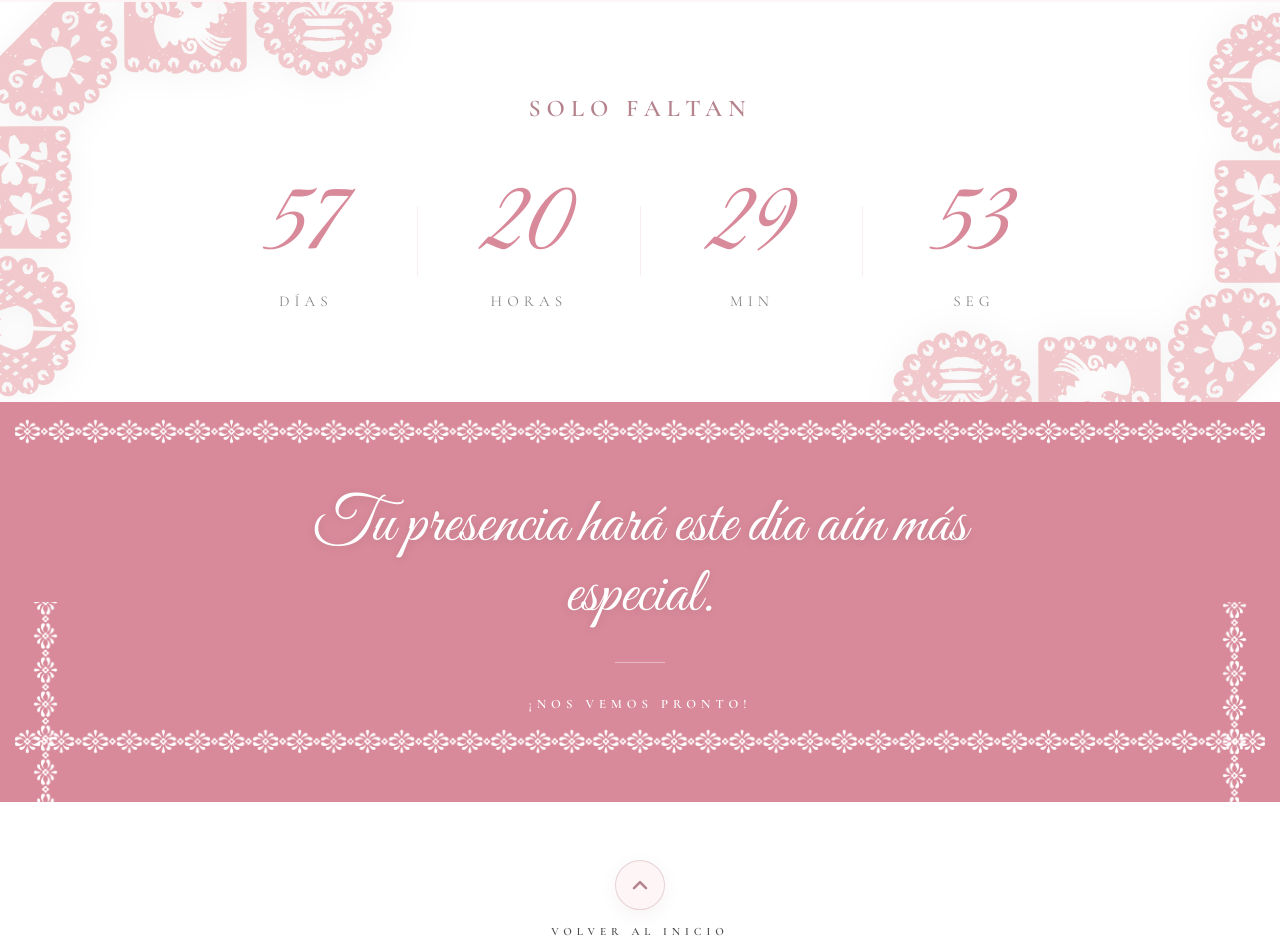
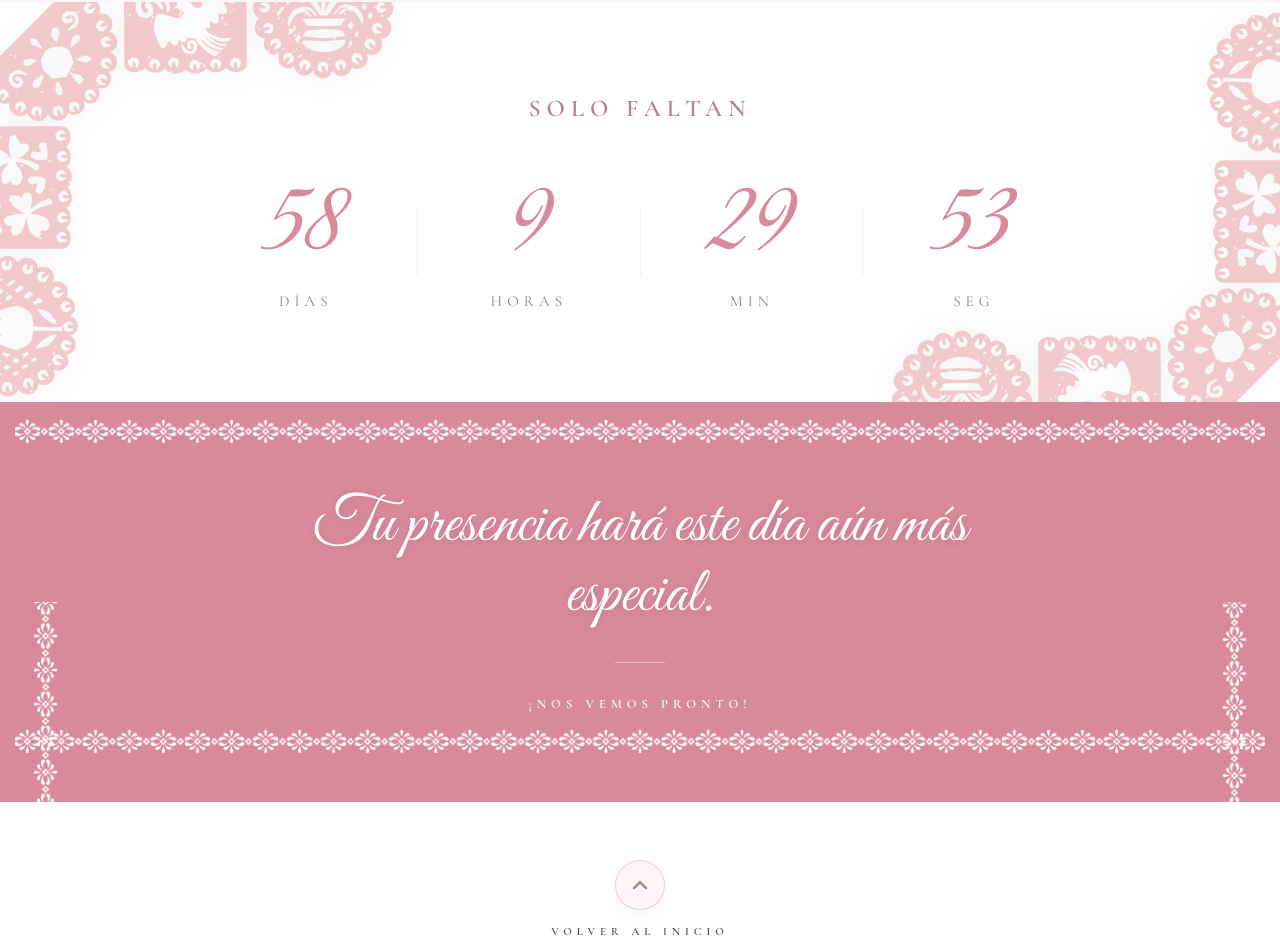
Before and after one commit to monisdecoinvitaciones/bautizo-cielito-lindo-romina-sofia-160526-ess, a Next.js app: page / in a window 1280 px wide. Shown: the part 7538-8490 px from the top of the page. Built offline with nearby package versions, Linux system fonts and the light colour scheme.

Commit message:
Correccion conteo y metadatos 19 marzo

```diff
--- a/src/app/components/Countdown/Countdown.jsx
+++ b/src/app/components/Countdown/Countdown.jsx
@@ -5,35 +5,42 @@ import './Countdown.css';
 const Countdown = () => {
   const [isVisible, setIsVisible] = useState(false);
   const sectionRef = useRef(null);
-  const targetDate = new Date('2026-05-16T00:00:00').getTime();
+
+  // Configurado para el 16 de mayo de 2026 a la 1:00 PM (13:00:00)
+  const targetDate = new Date('2026-05-16T13:00:00').getTime();
 
   const [timeLeft, setTimeLeft] = useState({
     days: 0, hours: 0, minutes: 0, seconds: 0
   });
 
+  // Estado para saber si la fecha ya pasó
+  const [isPast, setIsPast] = useState(false);
+
   useEffect(() => {
-    // Observer para la animación (más sensible)
+    // Observer para la animación
     const observer = new IntersectionObserver(
       ([entry]) => { if (entry.isIntersecting) setIsVisible(true); },
-      { threshold: 0.1 } // Se dispara antes para un efecto más fluido
+      { threshold: 0.1 }
     );
     if (sectionRef.current) observer.observe(sectionRef.current);
 
-    // Timer del conteo (más optimizado)
     const timer = setInterval(() => {
       const now = new Date().getTime();
       const distance = targetDate - now;
-      if (distance > 0) {
-        setTimeLeft({
-          days: Math.floor(distance / (1000 * 60 * 60 * 24)),
-          hours: Math.floor((distance % (1000 * 60 * 60 * 24)) / (1000 * 60 * 60)),
-          minutes: Math.floor((distance % (1000 * 60 * 60)) / (1000 * 60)),
-          seconds: Math.floor((distance % (1000 * 60)) / 1000),
-        });
-      } else {
-        // El tiempo ya pasó, puedes poner 0 o un mensaje
-        clearInterval(timer);
-      }
+
+      // Si la distancia es negativa, la convertimos a positiva para el cálculo
+      // pero activamos el flag de "isPast"
+      const absDistance = Math.abs(distance);
+      setIsPast(distance < 0);
+
+      setTimeLeft({
+        days: Math.floor(absDistance / (1000 * 60 * 60 * 24)),
+        hours: Math.floor((absDistance % (1000 * 60 * 60 * 24)) / (1000 * 60 * 60)),
+        minutes: Math.floor((absDistance % (1000 * 60 * 60)) / (1000 * 60)),
+        seconds: Math.floor((absDistance % (1000 * 60)) / 1000),
+      });
+
+      // No limpiamos el intervalo para que siga contando después de llegar a cero
     }, 1000);
 
     return () => {
@@ -44,26 +51,25 @@ const Countdown = () => {
 
   return (
     <section className={`countdown-section ${isVisible ? 'is-visible' : ''}`} ref={sectionRef}>
-      {/* Fondo de imagen (más oscuro y sutil) */}
       <div className="countdown-bg-wrapper">
-
         <div className="countdown-overlay"></div>
       </div>
 
       {/* --- DECORACIONES DE PAPEL PICADO --- */}
-      {/* Esquina superior izquierda (se ve completa) */}
       <div className="decor-papel-picado decor-top-left">
         <img src="/fotos/papel-picado.png" alt="Decoración Papel Picado Superior" />
       </div>
 
-      {/* Esquina inferior derecha (se corta el borde inferior) */}
       <div className="decor-papel-picado decor-bottom-right">
         <img src="/fotos/papel-picado.png" alt="Decoración Papel Picado Inferior" />
       </div>
       {/* ------------------------------------- */}
 
       <div className="countdown-content">
-        <h3 className="countdown-subtitle fuente-serif">SOLO FALTAN</h3>
+        {/* El título cambia dinámicamente según la fecha */}
+        <h3 className="countdown-subtitle fuente-serif">
+          {isPast ? 'HAN PASADO' : 'SOLO FALTAN'}
+        </h3>
 
         <div className="countdown-grid">
           <div className="time-block anim-1">
--- a/src/app/components/Musica/Musica.js
+++ b/src/app/components/Musica/Musica.js
@@ -7,7 +7,7 @@ export default function Musica() {
   const [yaInicio, setYaInicio] = useState(false);
   const audioRef = useRef(null);
 
-  // CONFIGURACIÓN: Aquí controlas el volumen máximo (0.3 es el 30%)
+  // CONFIGURACIÓN: Volumen máximo (0.1 es el 10% para que sea música de fondo sutil)
   const VOLUMEN_MAXIMO = 0.1;
 
   useEffect(() => {
@@ -35,13 +35,13 @@ export default function Musica() {
     audio.volume = 0;
     const intervalo = setInterval(() => {
       // Sube el volumen gradualmente hasta llegar al límite configurado
-      if (audio.volume < (VOLUMEN_MAXIMO - 0.05)) {
-        audio.volume += 0.05;
+      if (audio.volume < (VOLUMEN_MAXIMO - 0.01)) {
+        audio.volume += 0.01; // Subida más fina para que sea más suave
       } else {
         audio.volume = VOLUMEN_MAXIMO;
         clearInterval(intervalo);
       }
-    }, 200);
+    }, 100); // Se ejecuta cada 100ms
   };
 
   const toggleMusica = () => {
@@ -50,11 +50,10 @@ export default function Musica() {
 
     if (audio.paused) {
       if (!yaInicio) {
-        audio.currentTime = 45; // Salto inicial
+        // ELIMINADO: audio.currentTime = 45; -> Ahora inicia en 0 por defecto
         setYaInicio(true);
-        fadeIn(audio); // Inicia suave hasta el 30%
+        fadeIn(audio); // Inicia desde silencio hasta el VOLUMEN_MAXIMO
       } else {
-        // Si ya había iniciado, mantenemos el volumen bajo al reanudar
         audio.volume = VOLUMEN_MAXIMO;
       }
       audio.play().catch(err => console.log("Error:", err));
@@ -68,6 +67,7 @@ export default function Musica() {
       <button
         className={`btn-musica ${reproduciendo ? 'pulsando' : ''}`}
         onClick={toggleMusica}
+        aria-label={reproduciendo ? "Pausar música" : "Reproducir música"}
       >
         {reproduciendo ? (
           <svg viewBox="0 0 24 24" className="icono-musica">
--- a/src/app/layout.js
+++ b/src/app/layout.js
@@ -13,10 +13,10 @@ const geistMono = Geist_Mono({
 
 // CONFIGURACIÓN DE METADATOS
 export const metadata = {
-  title: "Mi Bautizo Romina Sofía", // Cambia esto al nombre del evento
+  title: "Mi Bautizo Romina Sofía",
   description: "Acompáñanos en este día tan especial. Haz clic para ver los detalles y confirmar tu asistencia.",
 
-  // 1. BLOQUEO DE BUSCADORES (Para que no salga en Google)
+  // 1. BLOQUEO DE BUSCADORES (Mantenido: No aparecerá en Google)
   robots: {
     index: false,
     follow: false,
@@ -31,11 +31,12 @@ export const metadata = {
   openGraph: {
     title: "¡Estás Invitado!",
     description: "Te esperamos con mucha ilusión. Haz clic para ver la invitación completa.",
-    url: "https://bautizo-romina-sofia.invimon.com", // Cambia por tu URL real
+    url: "https://bautizo-romina-sofia.invimon.com",
     siteName: "Invimon Digital",
     images: [
       {
-        url: "/fotos/portada.png", // LA RUTA DE TU IMAGEN DE MINIATURA
+        // CORRECCIÓN: Ruta absoluta completa para que WhatsApp encuentre la foto
+        url: "https://bautizo-romina-sofia.invimon.com/fotos/portada.png",
         width: 1200,
         height: 630,
         alt: "Invitación Digital",
@@ -43,6 +44,14 @@ export const metadata = {
     ],
     locale: "es_MX",
     type: "website",
+  },
+
+  // 3. REFUERZO PARA TWITTER/WHATSAPP (Opcional pero recomendado para asegurar la miniatura)
+  twitter: {
+    card: "summary_large_image",
+    title: "¡Estás Invitado!",
+    description: "Te esperamos con mucha ilusión.",
+    images: ["https://bautizo-romina-sofia.invimon.com/fotos/portada.png"],
   },
 };
 
```
